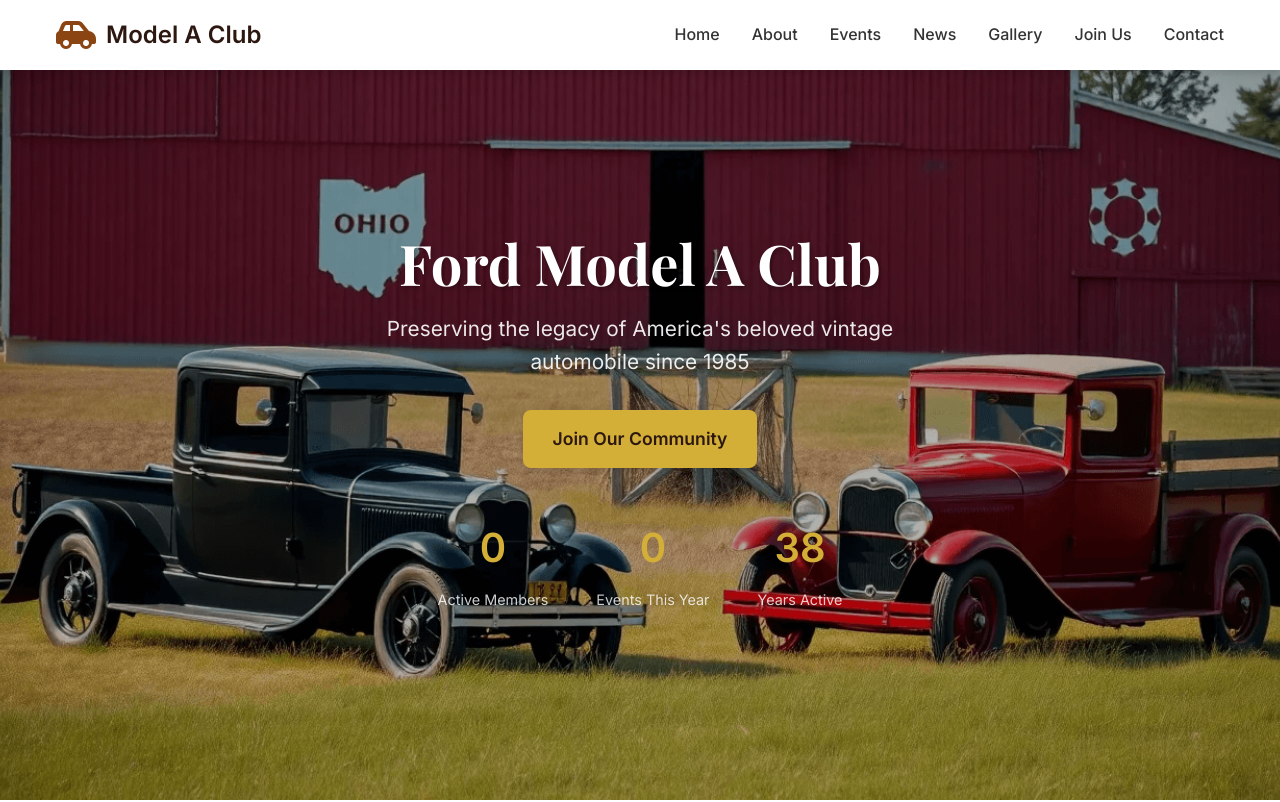
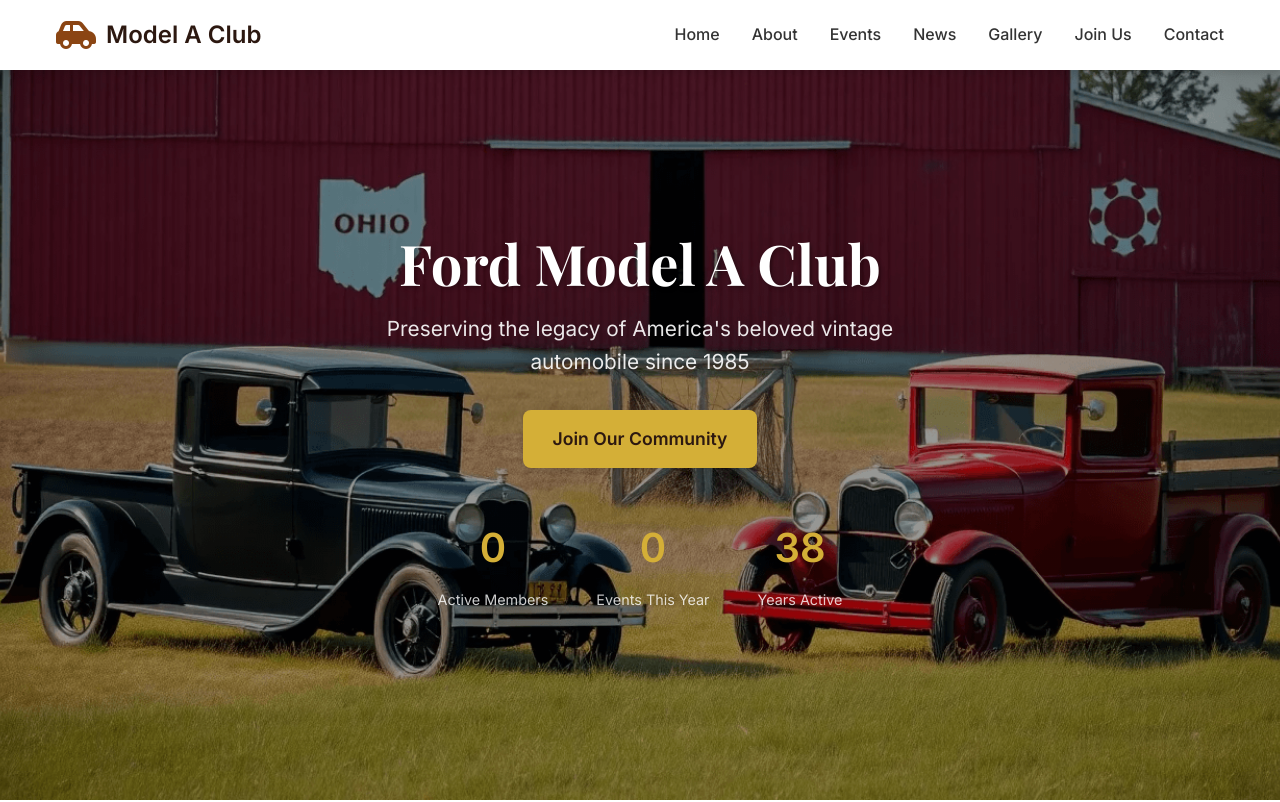
Before and after one commit to m1r1c1/model_a_club, a plain HTML site: page index.html in a window 1280 px wide. Shown: the top 802 px of the page. Drawn offline with nearby package versions, Linux system fonts and the light colour scheme.

Commit message:
Update main.css
Signed-off-by: m1r1c1 <matthew@mrchristensen.net>

```diff
--- a/main.css
+++ b/main.css
@@ -93,7 +93,7 @@
 
 .hero {
     background-image:
-        linear-gradient(rgba(0,0,0,0.3), rgba(0,0,0,0.3)),
+        linear-gradient(rgba(0,0,0,0.4), rgba(0,0,0,0.4)),
         url('main.png');
     background-size: cover;
     background-position: center;
```
